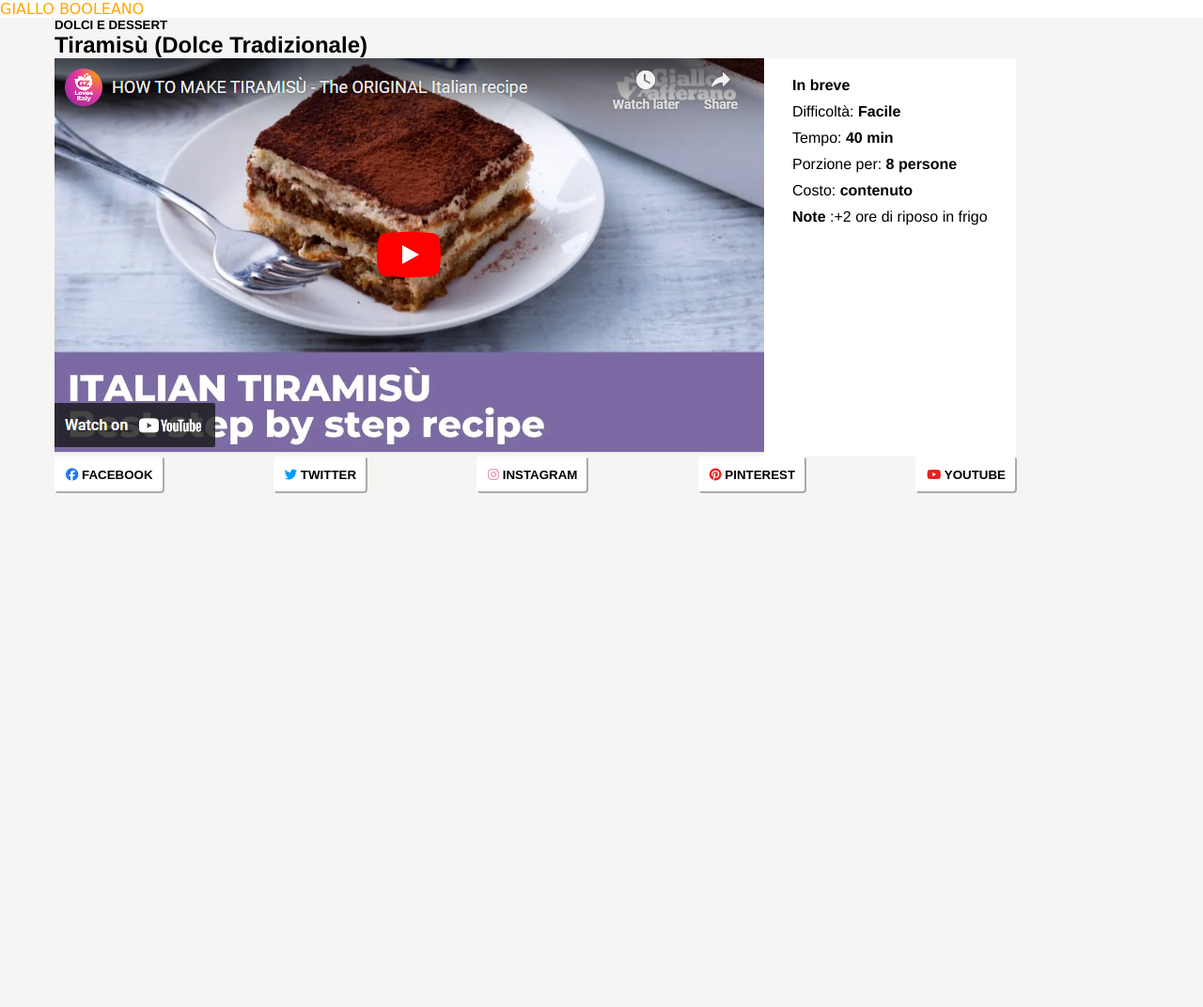
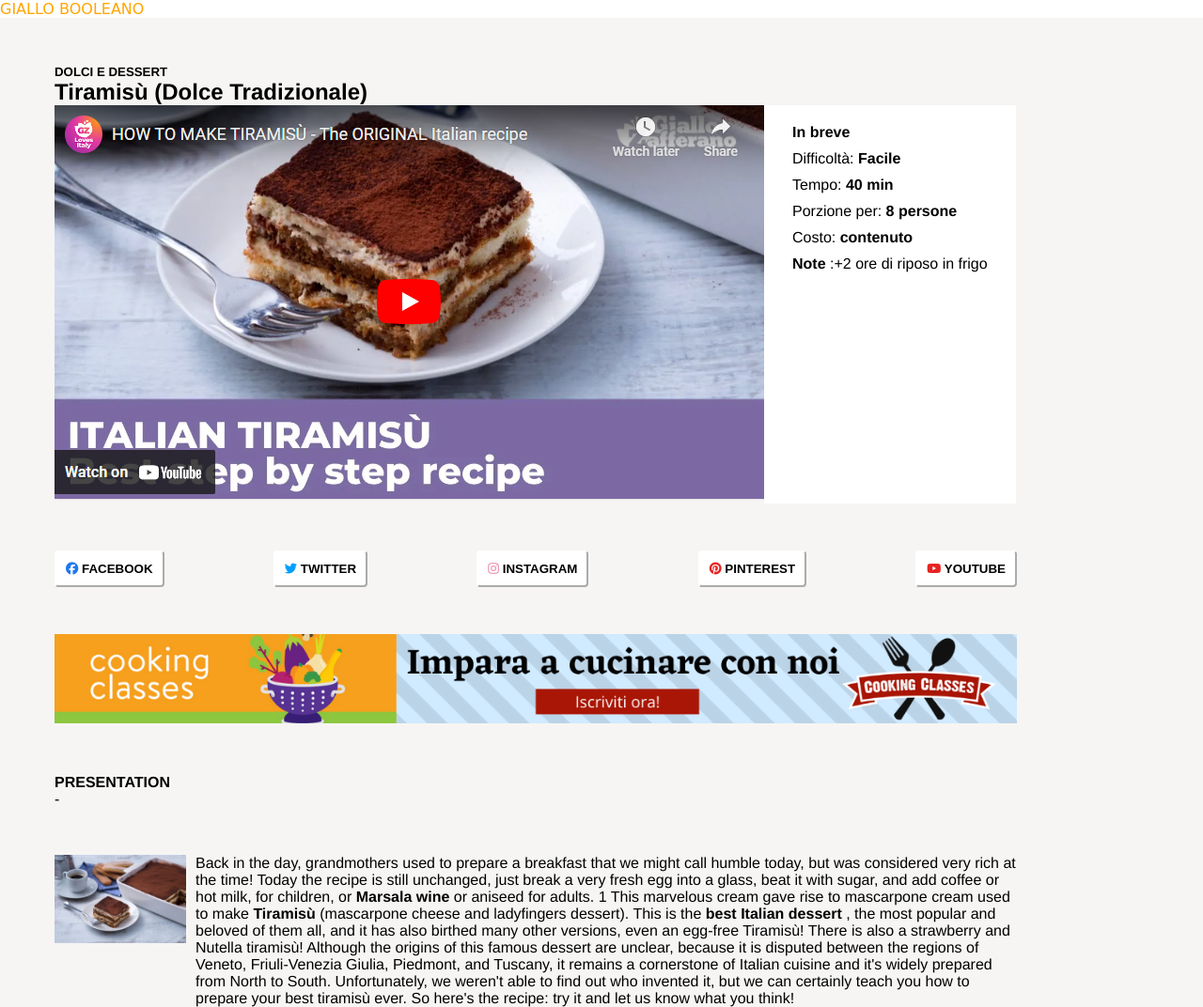
Before and after one commit to yuricifiello/htmlcss-responsive-layout, a plain HTML site: page index.html in a window 1280 px wide. Shown: the whole page at 94% size. Before the commit the page ends 800 px from the top, so only its background shows below. Drawn offline with Linux system fonts and the light colour scheme.

Commit message:
presentation

```diff
--- a/css/style.css
+++ b/css/style.css
@@ -34,16 +34,9 @@ li {
   max-width: 1180px;
   margin-left: auto;
   margin-right: auto;
+  margin-top: 50px;
   padding-left: 0.5rem;
   padding-right: 0.5rem;
-}
-
-.row {
-  display: flex;
-  flex-wrap: wrap;
-  row-gap: 1rem;
-  margin-left: -0.5rem;
-  margin-right: -0.5rem;
 }
 
 /* HEADER */
@@ -88,3 +81,19 @@ li {
   background-color: white;
   border-color: white;
 }
+
+.photo-banner {
+  margin-right: 140px;
+}
+
+/* PRESENTATION */
+
+.istruction {
+  margin-right: 140px;
+  margin-left: 10px;
+}
+
+.procedure {
+  display: flex;
+  margin-top: 50px;
+}
--- a/index.html
+++ b/index.html
@@ -67,5 +67,47 @@
         </div>
       </div>
     </section>
+    <section id="banner">
+      <div class="container">
+        <div class="photo-banner">
+          <img src="./img/banner.png" alt="banner" />
+        </div>
+      </div>
+    </section>
+    <section id="presentation">
+      <div class="container">
+        <div class="title-presentation">
+          <h4>PRESENTATION</h4>
+          <span>-</span>
+        </div>
+        <div class="procedure">
+          <div class="photo-tiramisu">
+            <img src="./img/tiramisu.jpg" alt="foto" />
+          </div>
+          <div class="istruction">
+            <p>
+              Back in the day, grandmothers used to prepare a breakfast that we
+              might call humble today, but was considered very rich at the time!
+              Today the recipe is still unchanged, just break a very fresh egg
+              into a glass, beat it with sugar, and add coffee or hot milk, for
+              children, or <b> Marsala wine </b> or aniseed for adults. 1 This
+              marvelous cream gave rise to mascarpone cream used to make
+              <b>Tiramisù </b>(mascarpone cheese and ladyfingers dessert). This
+              is the <b>best Italian dessert </b>, the most popular and beloved
+              of them all, and it has also birthed many other versions, even an
+              egg-free Tiramisù! There is also a strawberry and Nutella
+              tiramisù! Although the origins of this famous dessert are unclear,
+              because it is disputed between the regions of Veneto,
+              Friuli-Venezia Giulia, Piedmont, and Tuscany, it remains a
+              cornerstone of Italian cuisine and it's widely prepared from North
+              to South. Unfortunately, we weren't able to find out who invented
+              it, but we can certainly teach you how to prepare your best
+              tiramisù ever. So here's the recipe: try it and let us know what
+              you think!
+            </p>
+          </div>
+        </div>
+      </div>
+    </section>
   </body>
 </html>
```
